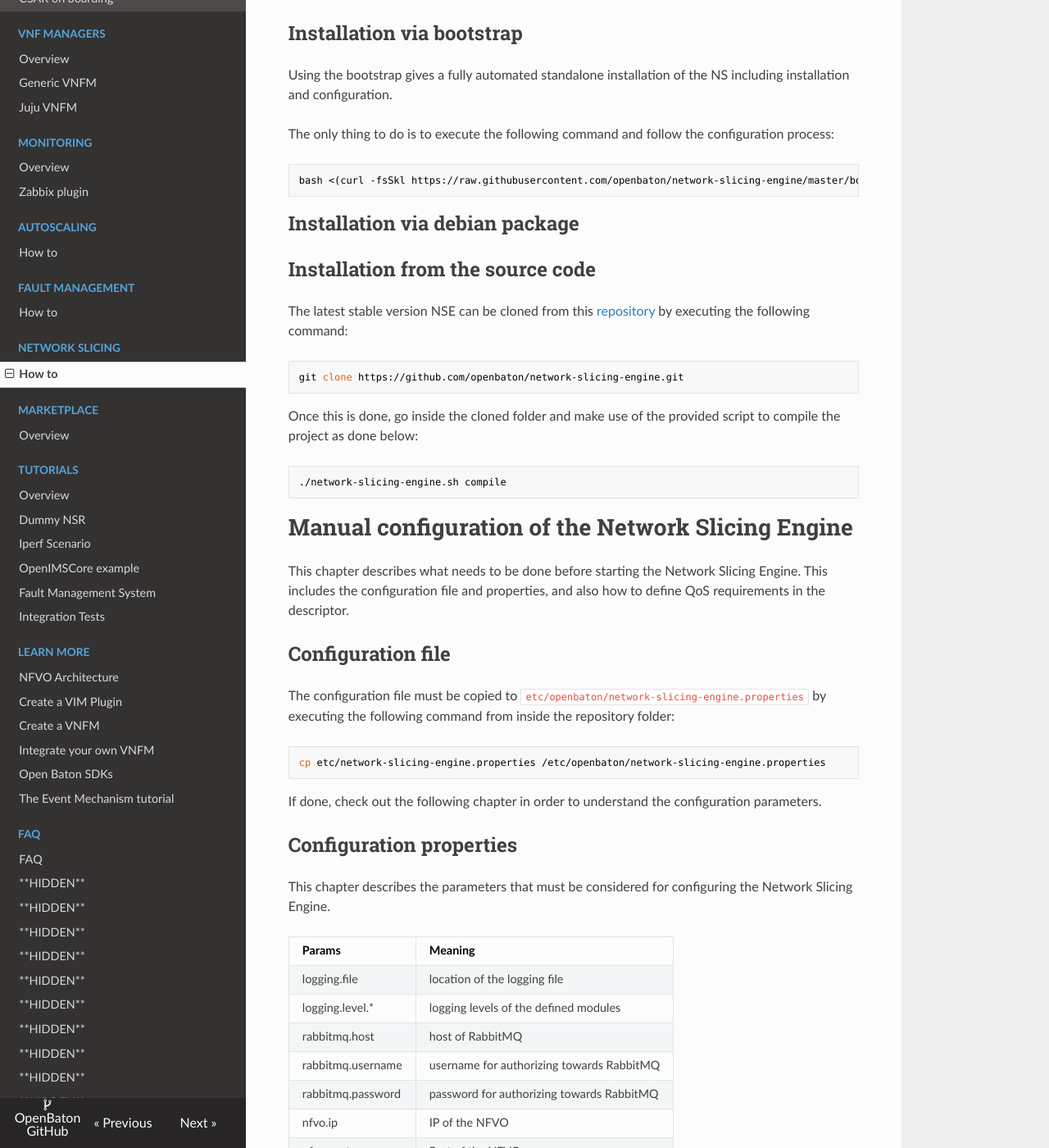
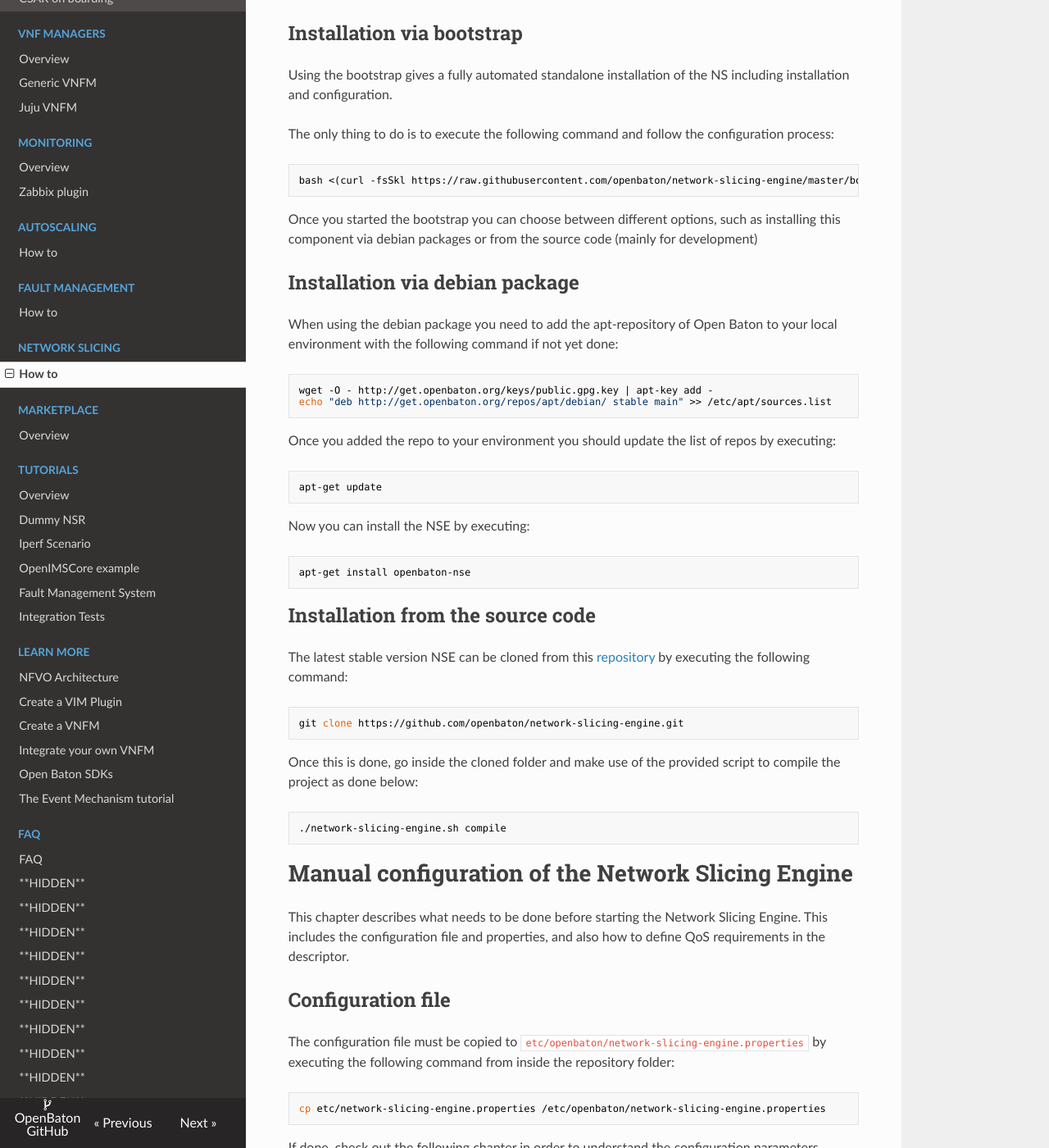
Before and after one commit to openbaton/docs, an MkDocs documentation site: the page built from docs/network-slicing.md, in a window 1280 px wide and 1400 px high, scrolled down 979 px. Shown: the whole window at 82% size. Built offline with MkDocs 1.6.1, drawn with Linux system fonts in a browser that asks for light colours; nearby versions of some CDN libraries; old or Windows-style settings are respelled for this version of MkDocs; some of the changed text lies outside the part shown.

Commit message:
Fea: add NSE doc

````diff
--- a/docs/network-slicing.md
+++ b/docs/network-slicing.md
@@ -29,9 +29,28 @@
 bash <(curl -fsSkl https://raw.githubusercontent.com/openbaton/network-slicing-engine/master/bootstrap)
 ```
 
+Once you started the bootstrap you can choose between different options, such as installing this component via debian packages or from the source code (mainly for development)
+
 ## Installation via debian package
 
+When using the debian package you need to add the apt-repository of Open Baton to your local environment with the following command if not yet done:
 
+```bash
+wget -O - http://get.openbaton.org/keys/public.gpg.key | apt-key add -
+echo "deb http://get.openbaton.org/repos/apt/debian/ stable main" >> /etc/apt/sources.list
+```
+
+Once you added the repo to your environment you should update the list of repos by executing:
+
+```bash
+apt-get update
+```
+
+Now you can install the NSE by executing:
+
+```bash
+apt-get install openbaton-nse
+```
 
 ## Installation from the source code
 
@@ -79,7 +98,25 @@
 
 # Starting the Network Slicing Engine
 
-Starting the NSE can be achieved easily by using the the provided script with the following command:
+How to start the NSE depends of the way you installed this component.
+
+### Debian packages
+
+If you installed the NSE with the debian packages you can start it with the following command:
+
+```bash
+openbaton-nse start
+```
+
+For stopping it you can just type:
+
+```bash
+openbaton-nse stop
+```
+
+### Source code
+
+If you are using the source code you can start the NSE  easily by using the provided script with the following command:
 
 ```bash
 ./network-slicing-engine.sh start
@@ -89,6 +126,11 @@
 
 ```bash
 screen -r openbaton
+```
+
+For stopping you can use:
+```bash
+./network-slicing-engine.sh kill
 ```
 
 **Note** Since the NSE subscribes to specific events towards the NFVO, you should take care about that the NFVO is already running when starting the NSE.
````
